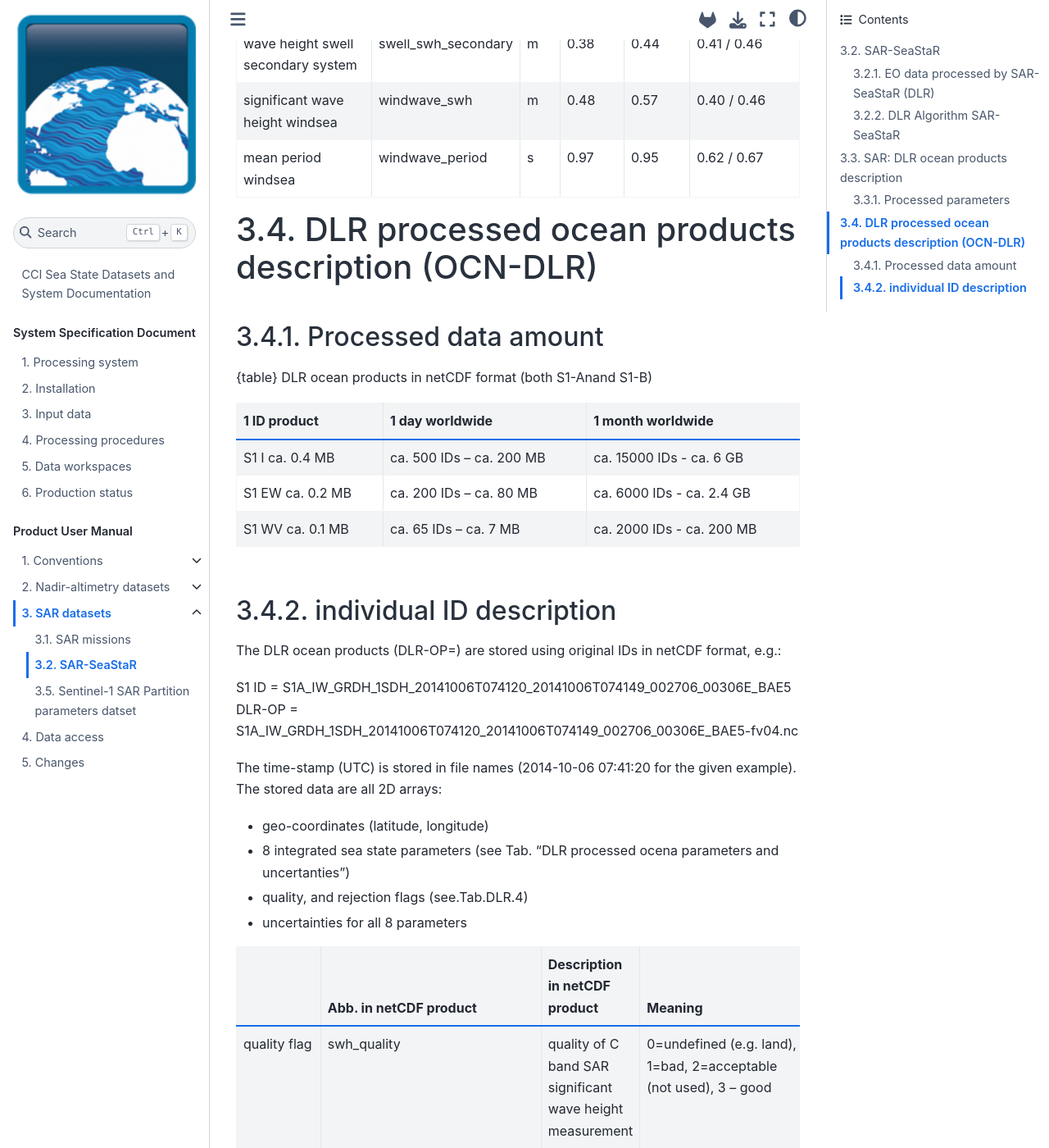
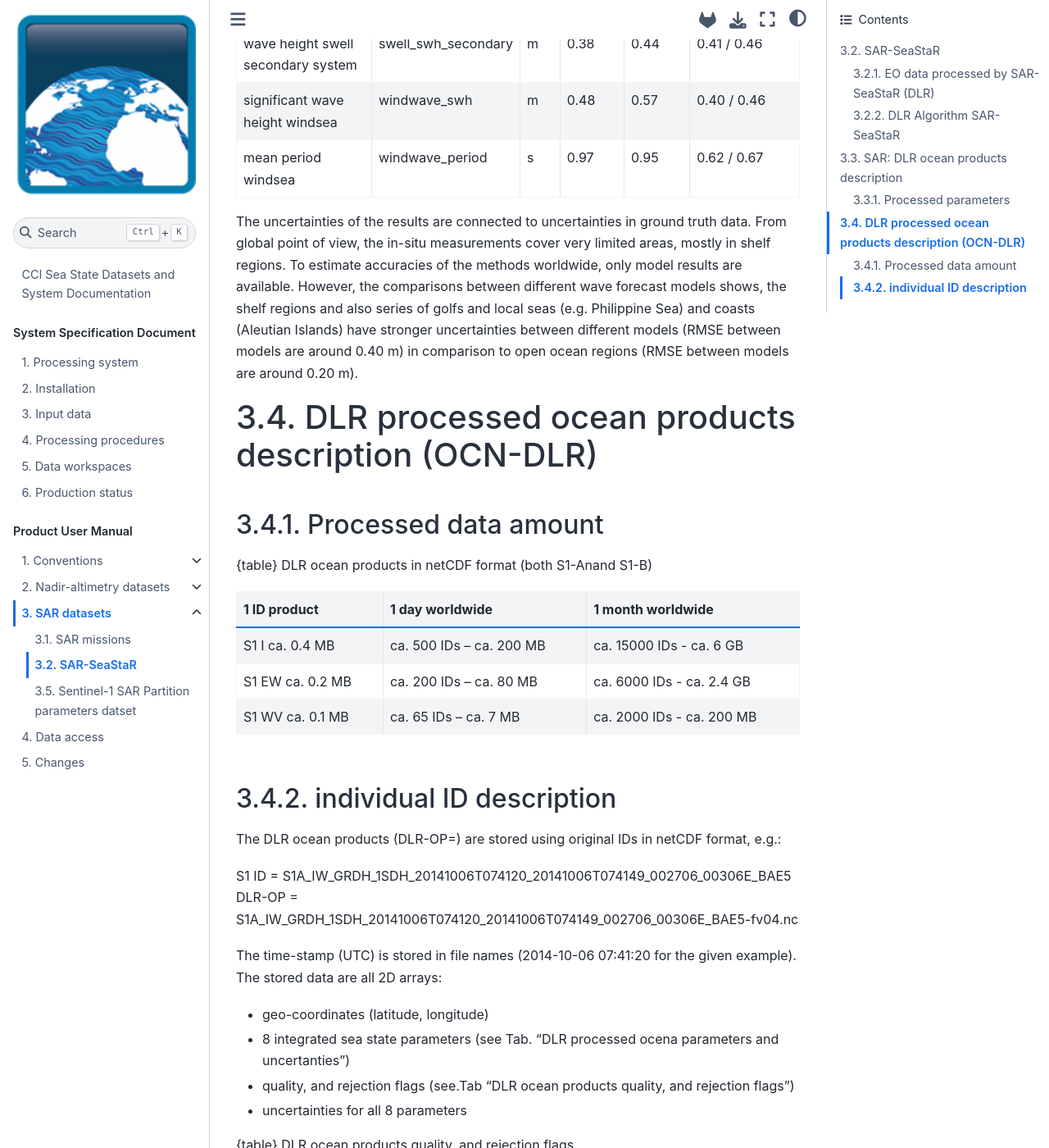
Before and after one commit to umr-lops/cci-seastate-pum, a Jupyter Book: the page built from sar/SAR-SeaStaR.md, in a window 1280 px wide and 1400 px high, scrolled down 6076 px. Shown: the whole window at 82% size. Built offline with Jupyter Book 1.0.4 settings and Sphinx 7.4.7 and the Sphinx Book theme 1.1.4, drawn with Linux system fonts in a browser that asks for light colours.

Commit message:
Edit SAR-SeaStaR.md

```diff
--- a/sar/SAR-SeaStaR.md
+++ b/sar/SAR-SeaStaR.md
@@ -179,6 +179,8 @@ Eight sea state parameters processed by DLR (uncertainties based on Pleskachevsk
 |mean period windsea |	windwave_period |	s |	0.97 | 0.95 | 0.62 / 0.67 |
 
 
+The uncertainties of the results are connected to uncertainties in ground truth data. From global point of view, the in-situ measurements cover very limited areas, mostly in shelf regions. To estimate accuracies of the methods worldwide, only model results are available. However, the comparisons between different wave forecast models shows, the shelf regions and also series of golfs and local seas (e.g. Philippine Sea) and coasts (Aleutian Islands) have stronger uncertainties between different models (RMSE between models are around 0.40 m) in comparison to open ocean regions (RMSE between models are around 0.20 m).
+
 # DLR processed ocean products description (OCN-DLR)
 
 ## Processed data amount
@@ -202,9 +204,10 @@ The time-stamp (UTC) is stored in file names (2014-10-06 07:41:20 for the given
 The stored data are all 2D arrays:
 -	geo-coordinates (latitude, longitude)
 -	8 integrated sea state parameters (see Tab. "DLR processed ocena parameters and uncertanties")
--	quality, and rejection flags (see.Tab.DLR.4)
+-	quality, and rejection flags (see.Tab "DLR ocean products quality, and rejection flags")
 -	uncertainties for all 8 parameters
 
+{table} DLR ocean products quality, and rejection flags
 
 |                     |       Abb. in netCDF product    | Description in netCDF product                               |       Meaning                            |
 |---------------------|---------------------------------|-------------------------------------------------------------|------------------------------------------|
```
